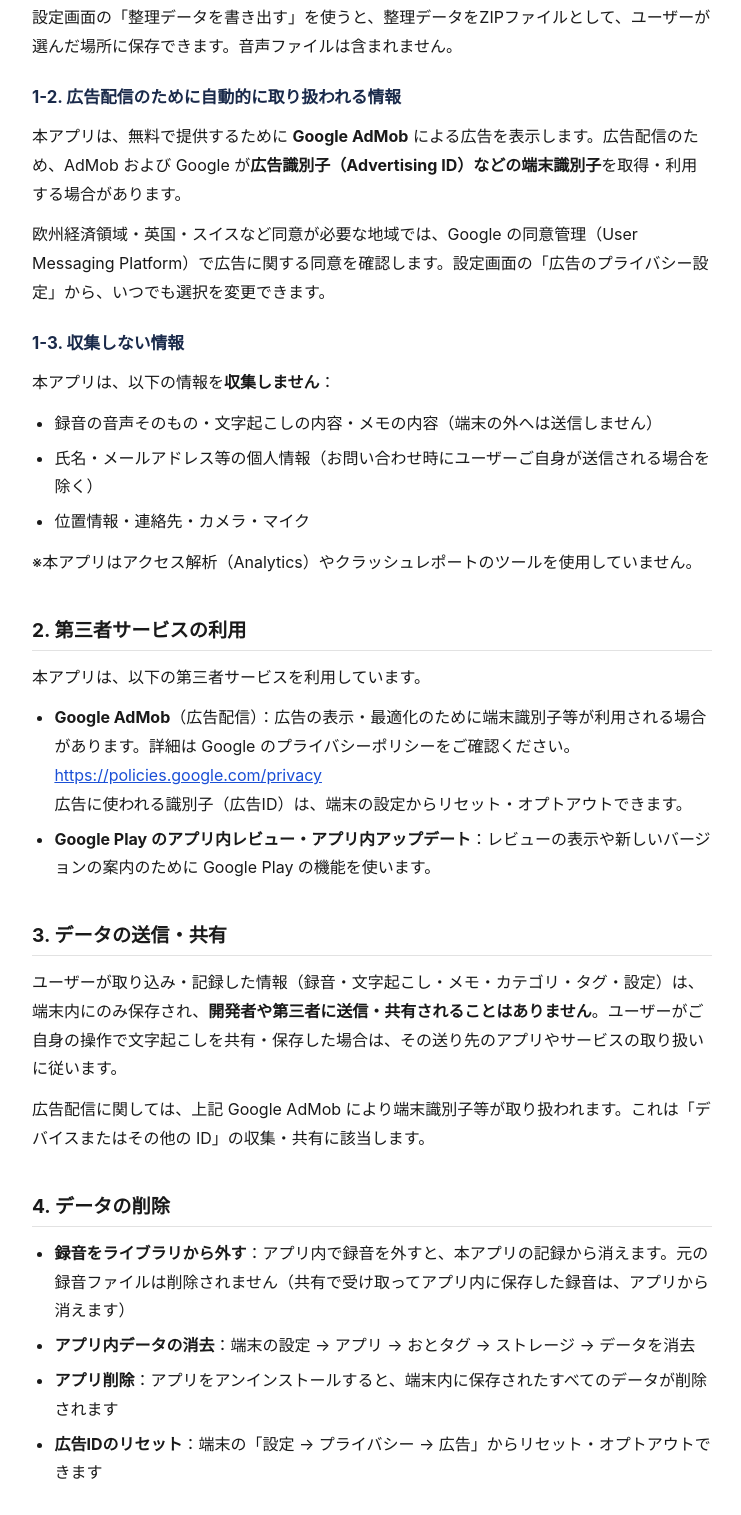
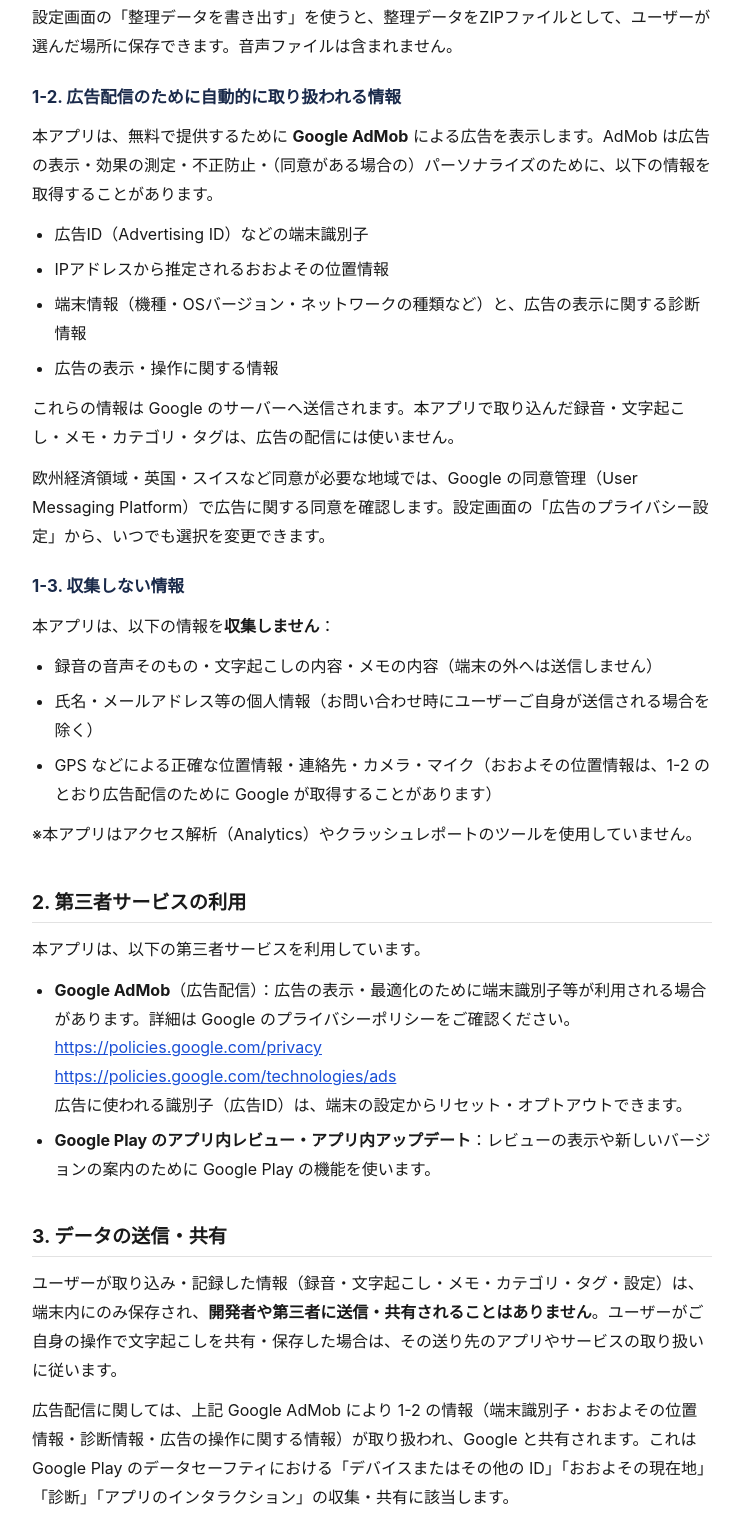
Before and after one commit to Kazuki-development/privacy-policies, a plain HTML site: page ototag.html in a window 1280 px wide. Shown: the part 800-2315 px from the top of the page, without its empty margins (268-1009 px from the left). Drawn offline with Linux system fonts and the light colour scheme.

Commit message:
ototag: 広告 SDK が取得する情報をデータセーフティの申告とそろえる
おおよその位置情報（IP 由来）・診断情報・広告の操作に関する情報を明記し、
「位置情報を収集しない」を「正確な位置情報」に限定した。

Co-Authored-By: Claude Opus 5.5 <noreply@anthropic.com>

```diff
--- a/ototag.html
+++ b/ototag.html
@@ -109,7 +109,14 @@
   <p>設定画面の「整理データを書き出す」を使うと、整理データをZIPファイルとして、ユーザーが選んだ場所に保存できます。音声ファイルは含まれません。</p>
 
   <h3>1-2. 広告配信のために自動的に取り扱われる情報</h3>
-  <p>本アプリは、無料で提供するために <strong>Google AdMob</strong> による広告を表示します。広告配信のため、AdMob および Google が<strong>広告識別子（Advertising ID）などの端末識別子</strong>を取得・利用する場合があります。</p>
+  <p>本アプリは、無料で提供するために <strong>Google AdMob</strong> による広告を表示します。AdMob は広告の表示・効果の測定・不正防止・（同意がある場合の）パーソナライズのために、以下の情報を取得することがあります。</p>
+  <ul>
+    <li>広告ID（Advertising ID）などの端末識別子</li>
+    <li>IPアドレスから推定されるおおよその位置情報</li>
+    <li>端末情報（機種・OSバージョン・ネットワークの種類など）と、広告の表示に関する診断情報</li>
+    <li>広告の表示・操作に関する情報</li>
+  </ul>
+  <p>これらの情報は Google のサーバーへ送信されます。本アプリで取り込んだ録音・文字起こし・メモ・カテゴリ・タグは、広告の配信には使いません。</p>
   <p>欧州経済領域・英国・スイスなど同意が必要な地域では、Google の同意管理（User Messaging Platform）で広告に関する同意を確認します。設定画面の「広告のプライバシー設定」から、いつでも選択を変更できます。</p>
 
   <h3>1-3. 収集しない情報</h3>
@@ -117,7 +124,7 @@
   <ul>
     <li>録音の音声そのもの・文字起こしの内容・メモの内容（端末の外へは送信しません）</li>
     <li>氏名・メールアドレス等の個人情報（お問い合わせ時にユーザーご自身が送信される場合を除く）</li>
-    <li>位置情報・連絡先・カメラ・マイク</li>
+    <li>GPS などによる正確な位置情報・連絡先・カメラ・マイク（おおよその位置情報は、1-2 のとおり広告配信のために Google が取得することがあります）</li>
   </ul>
   <p>※本アプリはアクセス解析（Analytics）やクラッシュレポートのツールを使用していません。</p>
 
@@ -126,13 +133,14 @@
   <ul>
     <li><strong>Google AdMob</strong>（広告配信）：広告の表示・最適化のために端末識別子等が利用される場合があります。詳細は Google のプライバシーポリシーをご確認ください。<br>
       <a href="https://policies.google.com/privacy" rel="noopener noreferrer" target="_blank">https://policies.google.com/privacy</a><br>
+      <a href="https://policies.google.com/technologies/ads" rel="noopener noreferrer" target="_blank">https://policies.google.com/technologies/ads</a><br>
       広告に使われる識別子（広告ID）は、端末の設定からリセット・オプトアウトできます。</li>
     <li><strong>Google Play のアプリ内レビュー・アプリ内アップデート</strong>：レビューの表示や新しいバージョンの案内のために Google Play の機能を使います。</li>
   </ul>
 
   <h2>3. データの送信・共有</h2>
   <p>ユーザーが取り込み・記録した情報（録音・文字起こし・メモ・カテゴリ・タグ・設定）は、端末内にのみ保存され、<strong>開発者や第三者に送信・共有されることはありません</strong>。ユーザーがご自身の操作で文字起こしを共有・保存した場合は、その送り先のアプリやサービスの取り扱いに従います。</p>
-  <p>広告配信に関しては、上記 Google AdMob により端末識別子等が取り扱われます。これは「デバイスまたはその他の ID」の収集・共有に該当します。</p>
+  <p>広告配信に関しては、上記 Google AdMob により 1-2 の情報（端末識別子・おおよその位置情報・診断情報・広告の操作に関する情報）が取り扱われ、Google と共有されます。これは Google Play のデータセーフティにおける「デバイスまたはその他の ID」「おおよその現在地」「診断」「アプリのインタラクション」の収集・共有に該当します。</p>
 
   <h2>4. データの削除</h2>
   <ul>
```
